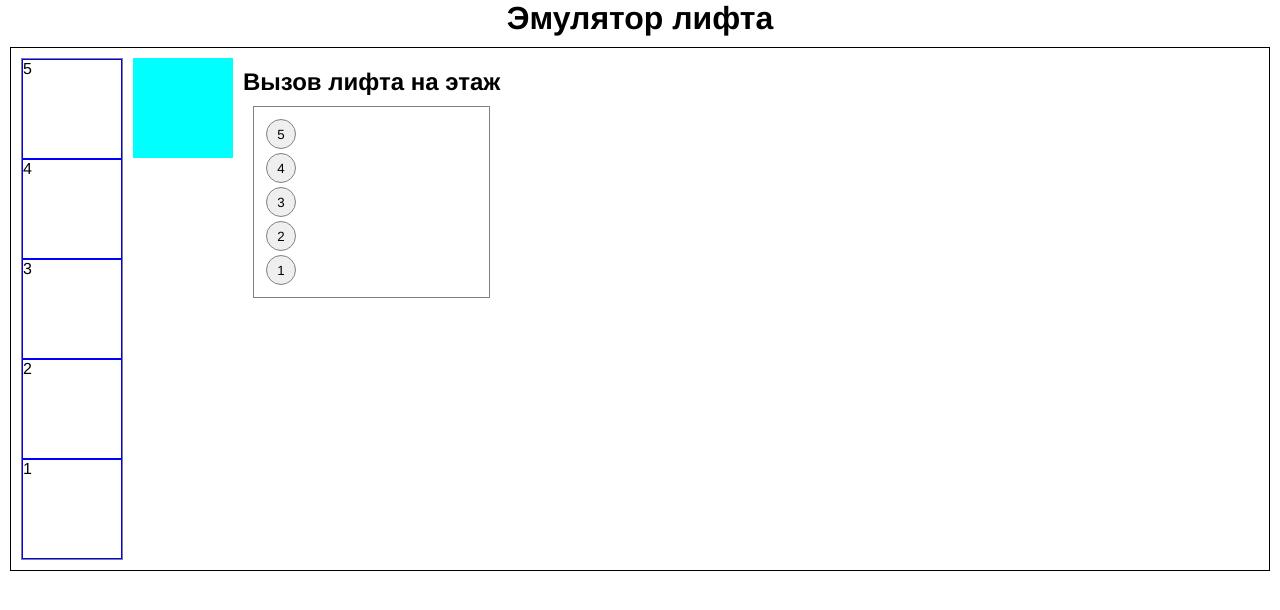
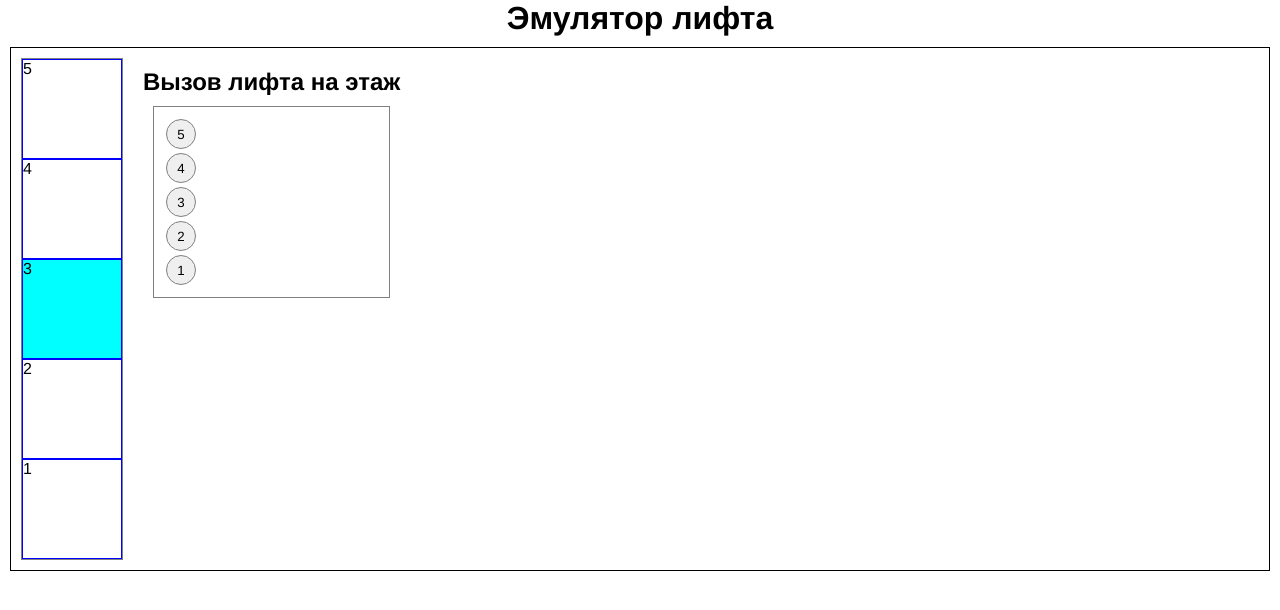
Before and after one commit to flamaster00/lift-emulator, a Vue app: page / in a window 1280 px wide. Shown: the top 610 px of the page. Built offline with nearby package versions, Linux system fonts and the light colour scheme.

Commit message:
moved FloorButtons component to parent component FloorPanel, created LiftShaft component

```diff
--- a/src/App.vue
+++ b/src/App.vue
@@ -4,14 +4,17 @@ import LiftShaft from "@/components/LiftShaft";
 import {ref} from "vue";
 
 const floors = ref(5)
+const liftOnFloor = ref(3)
+
+
 
 </script>
 
 <template>
   <h1 class="mainHeader">Эмулятор лифта</h1>
   <div class="app">
-    <LiftShaft :floors="floors"/>
-    <FloorsPanel :floors="floors"/>
+    <LiftShaft :floors="floors" :lift-on-floor="liftOnFloor"/>
+    <FloorsPanel :floors="floors" :lift-on-floor="liftOnFloor"/>
   </div>
 
 </template>
--- a/src/components/FloorButtons.vue
+++ /dev/null
@@ -1,44 +0,0 @@
-<script setup>
-const props = defineProps({
-  floors: Number
-})
-
-function floorPressed(id) {
-  console.log('clicked number ' + id)
-}
-</script>
-
-<template>
-
-  <div
-      class="floorButtonContainer"
-      v-for="index in props.floors"
-      :key="index"
-  >
-    <button
-        :key="index"
-        @click="floorPressed(index)"
-    >
-      {{index}}
-    </button>
-  </div>
-
-
-</template>
-
-<style>
- .floorButtonContainer {
-   padding: 2px;
-   width: 40px;
-   border-radius: 50%;
-   display: inline-flex;
-}
- .floorButtonContainer > button {
-   width: 30px;
-   height: 30px;
-   border-radius: 50%;
-   border: 1px solid grey;
-   cursor: pointer;
-
- }
-</style>
--- a/src/components/FloorsPanel.vue
+++ b/src/components/FloorsPanel.vue
@@ -1,16 +1,28 @@
 <script setup>
-import FloorButtons from "@/components/FloorButtons";
+import {ref} from "vue";
 
 const props = defineProps({
-  floors: Number
+  floors: Number,
 })
+
 </script>
 
 <template>
   <div class="floorsPanel">
     <h2>Вызов лифта на этаж</h2>
     <div class="floorButtons">
-      <FloorButtons :floors="props.floors"/>
+      <div
+          class="floorButtonContainer"
+          v-for="index in props.floors"
+          :key="index"
+      >
+        <button
+            :key="index"
+            @click="moveToFloor = index"
+        >
+          {{index}}
+        </button>
+      </div>
     </div>
   </div>
 
@@ -33,4 +45,18 @@ const props = defineProps({
    flex-wrap: wrap;
    align-self: start;
 }
+ .floorButtonContainer {
+   padding: 2px;
+   width: 40px;
+   border-radius: 50%;
+   display: inline-flex;
+ }
+ .floorButtonContainer > button {
+   width: 30px;
+   height: 30px;
+   border-radius: 50%;
+   border: 1px solid grey;
+   cursor: pointer;
+
+ }
 </style>
--- a/src/components/LiftCabin.vue
+++ b/src/components/LiftCabin.vue
@@ -13,5 +13,9 @@
   height: 100px;
   width: 100px;
   background-color: aqua;
+  position: absolute;
+  top: 0;
+  left: 0;
+  z-index: -1;
 }
 </style>
--- a/src/components/LiftShaft.vue
+++ b/src/components/LiftShaft.vue
@@ -1,13 +1,12 @@
 <script setup>
 
 import LiftCabin from "@/components/LiftCabin";
-import {ref} from "vue";
+import { ref} from "vue";
 
 const props = defineProps({
-  floors: Number
+  floors: Number,
+  liftOnFloor: Number
 })
-
-const liftOnFloor = ref(1)
 
 </script>
 
@@ -17,10 +16,10 @@ const liftOnFloor = ref(1)
         v-for="index in props.floors"
         :key="index"
     >
+      <LiftCabin v-if="liftOnFloor === index" />
       {{index}}
     </div>
   </div>
-  <LiftCabin/>
 </template>
 
 <style>
@@ -38,5 +37,6 @@ const liftOnFloor = ref(1)
   border: 1px solid blue;
   width: 100px;
   height: 100px;
+  position: relative;
 }
 </style>
```
